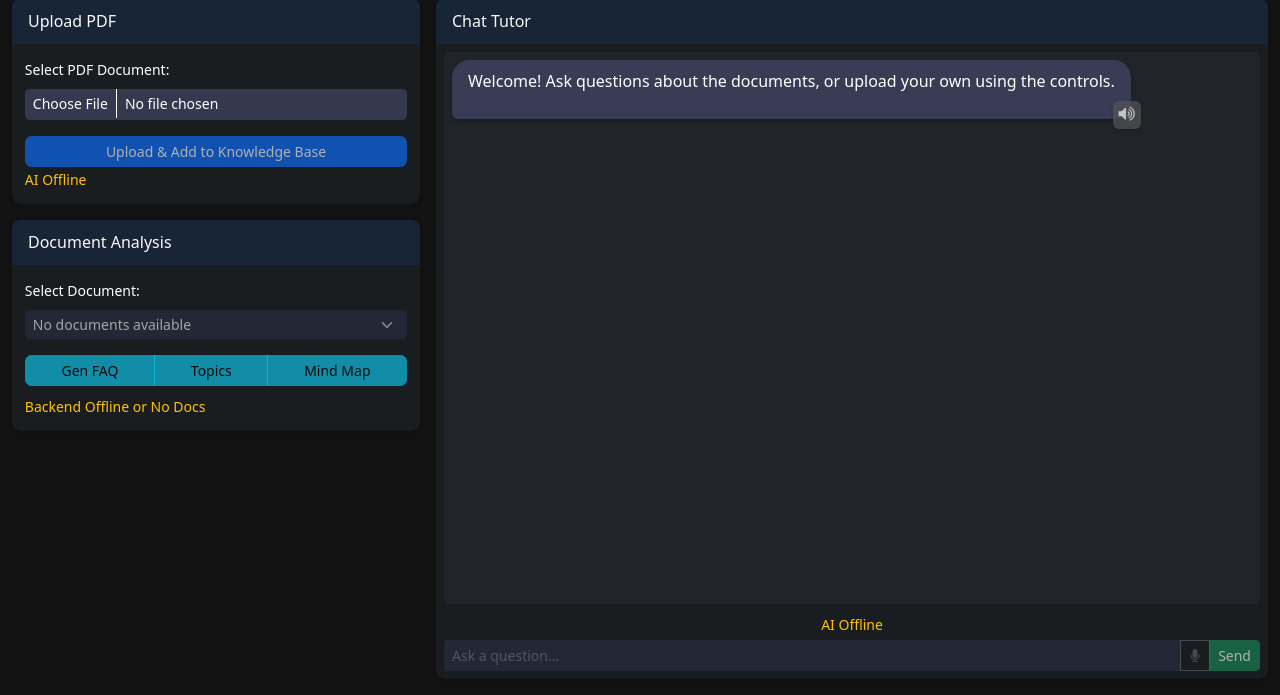
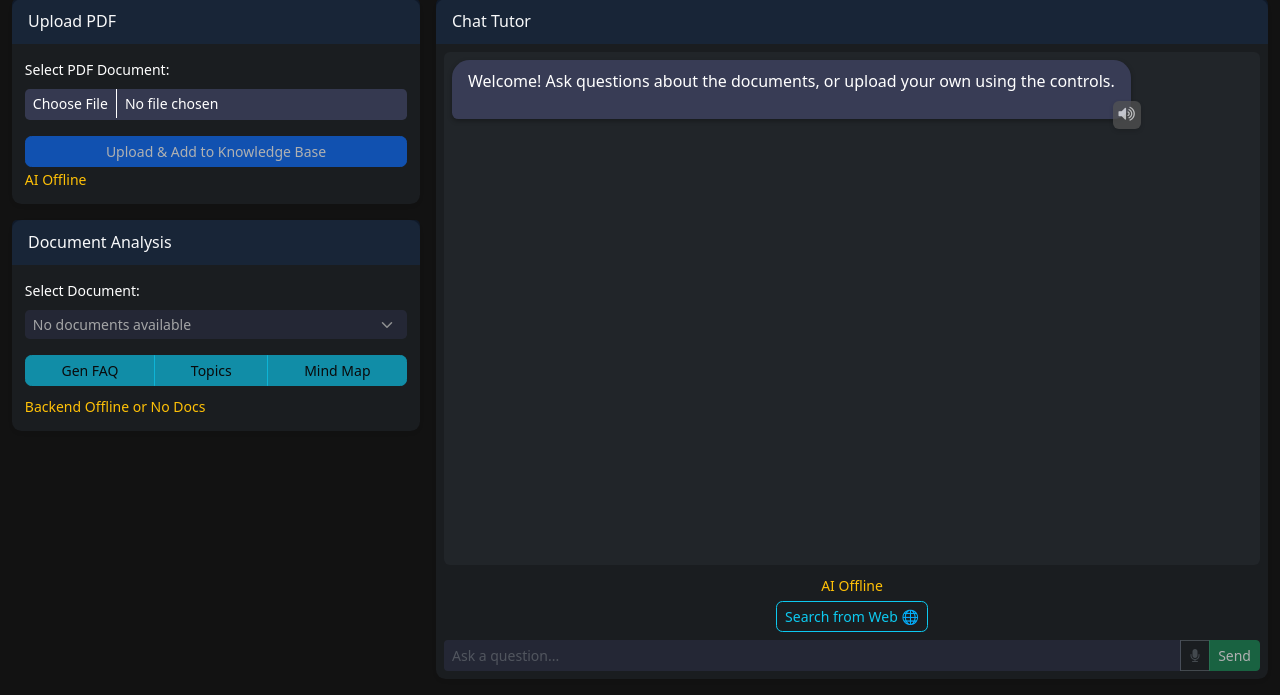
Before and after one commit to thrishithanalla/chatbot, a Flask app: page / in a window 1280 px wide. Shown: the part 145-840 px from the top of the page. Run offline with Flask 3, Linux system fonts and the light colour scheme; some libraries are stand-ins or nearby versions.

Commit message:
Update index.html

```diff
--- a/Notebook/backend/templates/index.html
+++ b/Notebook/backend/templates/index.html
@@ -98,6 +98,7 @@
                         </div>
                         <div class="mt-auto chat-input-area">
                             <div id="chat-status" class="mb-1 small text-muted text-center">Initializing...</div>
+                            <div class="d-flex gap-2 mb-2 justify-content-center"><button id="websearch-button" class="btn btn-outline-info btn-sm">Search from Web 🌐</button></div>
                             <div class="input-group input-group-sm">
                                 <input type="text" id="chat-input" class="form-control" placeholder="Ask a question..." aria-label="Chat input" disabled>
                                 <button id="voice-input-button" class="btn btn-outline-secondary" type="button" title="Start Voice Input" disabled>
```
